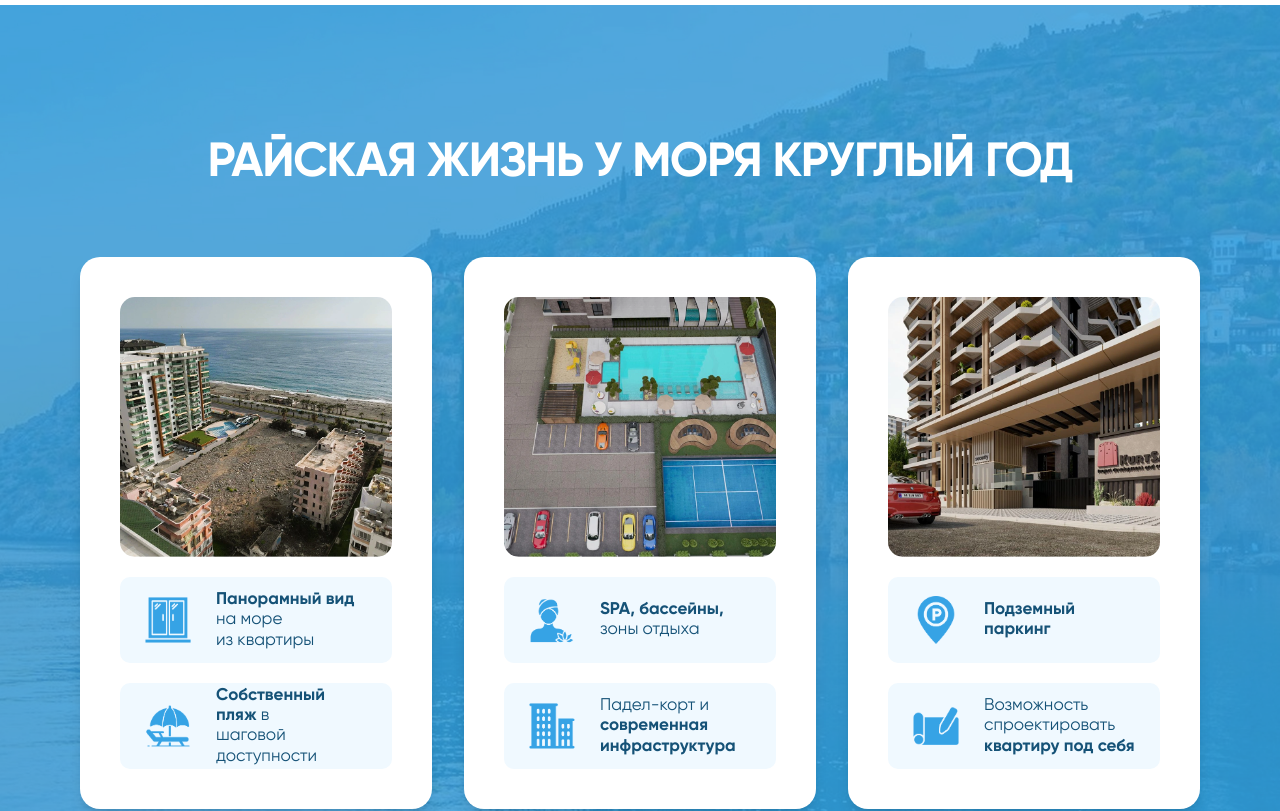
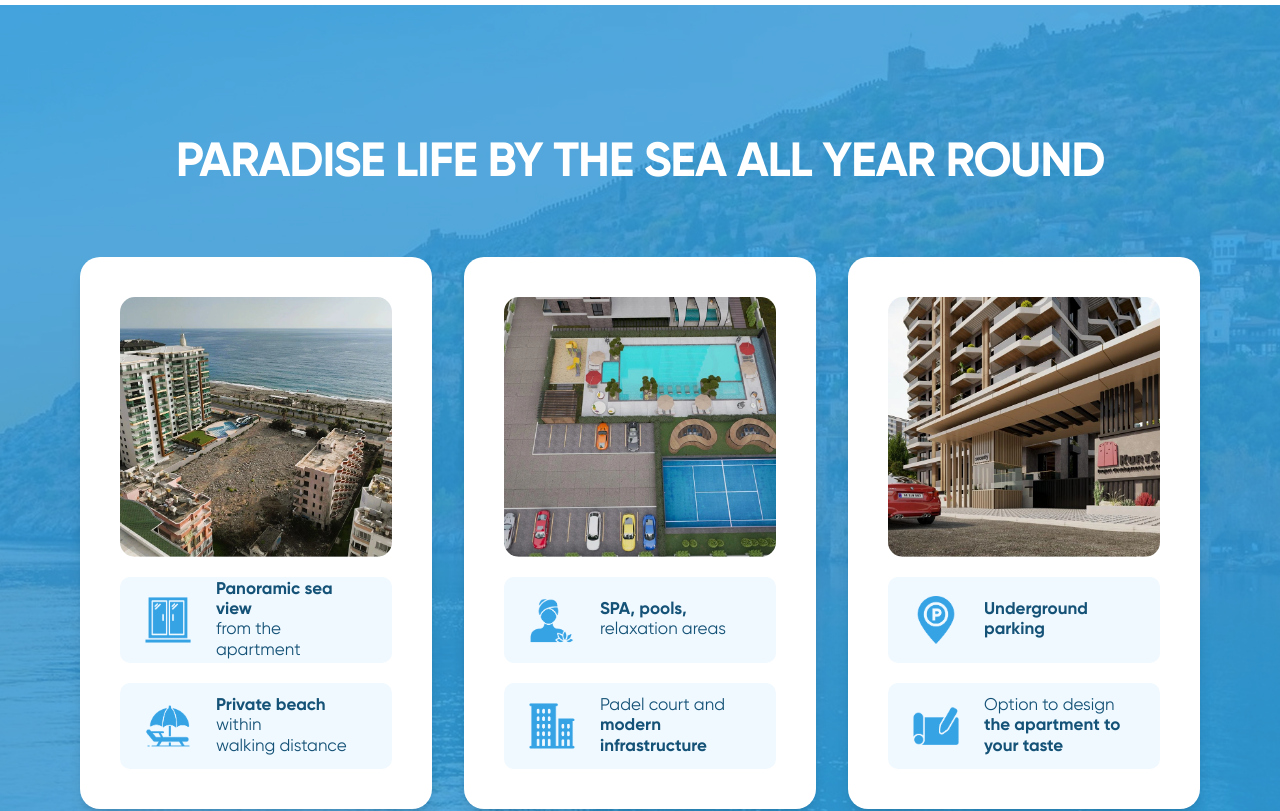
Before and after one commit to est20x/realestate_eng, a Next.js app: page / in a window 1280 px wide. Shown: the part 2100-2911 px from the top of the page. Built offline with nearby package versions, Linux system fonts and the light colour scheme; no server answers.

Commit message:
Translate Russian text to English in Lifestyle.tsx

```diff
--- a/app/components/Lifestyle.tsx
+++ b/app/components/Lifestyle.tsx
@@ -9,11 +9,11 @@ export default function Lifestyle() {
       className="self-stretch"
       style={{ backgroundColor: "var(--color-blue-accent)" }}
     >
-      {/* Мобільна версія */}
+      {/* Mobile version */}
       <div className="md:hidden flex flex-col items-center self-stretch bg-[url(/paradiseLifeBG.webp)] bg-cover bg-center py-18.75 px-5">
         <span className="text-white text-[26px] font-semibold text-center w-full max-w-[280px] mb-4.75 uppercase leading-[100%]">
-          <span className="whitespace-nowrap">Райская жизнь у</span>{" "}
-          <span className="whitespace-nowrap">моря круглый год</span>
+          <span className="whitespace-nowrap">Paradise life by</span>{" "}
+          <span className="whitespace-nowrap">the sea all year round</span>
         </span>
         <div className="flex flex-col md:grid md:grid-cols-2 lg:grid-cols-3 self-stretch gap-5.25 md:gap-6 lg:gap-8">
           <div className="flex flex-col w-full bg-white py-6.5 md:py-8 lg:py-10 px-6.5 md:px-8 lg:px-10 gap-2.25 md:gap-3 lg:gap-4 rounded-[13px] md:rounded-[15px]">
@@ -37,8 +37,7 @@ export default function Lifestyle() {
                 className="flex-1 text-sm md:text-base lg:text-lg font-light"
                 style={{ color: "var(--color-blue-primary)" }}
               >
-                <span className="font-semibold">Панорамный вид</span> на море из
-                квартиры
+                <span className="font-semibold">Panoramic sea view</span> from the apartment
               </span>
             </div>
             <div className="flex items-center self-stretch bg-[#EBF7FF] py-2.5 md:py-3 lg:py-3.5 px-3.25 md:px-4 lg:px-5 gap-4.5 md:gap-5 lg:gap-6 rounded-md">
@@ -53,8 +52,7 @@ export default function Lifestyle() {
                 className="flex-1 text-sm md:text-base lg:text-lg font-light"
                 style={{ color: "var(--color-blue-primary)" }}
               >
-                <span className="font-semibold">Собственный пляж</span> в шаговой
-                доступности
+                <span className="font-semibold">Private beach</span> within walking distance
               </span>
               <div className="w-8.25 md:w-10 lg:w-12 h-8.25 md:h-10 lg:h-12"></div>
             </div>
@@ -77,9 +75,9 @@ export default function Lifestyle() {
                 className="w-8.25 md:w-10 lg:w-12 h-8.25 md:h-10 lg:h-12 mr-4.5 md:mr-5 lg:mr-6 object-fill"
               />
               <span className="text-sm md:text-base lg:text-lg leading-[100%] text-(--color-blue-primary)">
-                <span className="font-semibold">SPA, бассейны,</span>
+                <span className="font-semibold">SPA, pools,</span>
                 <br />
-                <span className="font-normal">зоны отдыха</span>
+                <span className="font-normal">relaxation areas</span>
               </span>
             </div>
             <div className="flex items-center self-stretch bg-[#EBF7FF] py-2.75 md:py-3 lg:py-3.5 px-3.25 md:px-4 lg:px-5 gap-4.5 md:gap-5 lg:gap-6 rounded-md">
@@ -94,8 +92,8 @@ export default function Lifestyle() {
                 className="flex-1 text-sm md:text-base lg:text-lg font-light"
                 style={{ color: "var(--color-blue-primary)" }}
               >
-                Падел-корт и{" "}
-                <span className="font-semibold">современная инфраструктура</span>
+                Padel court and{" "}
+                <span className="font-semibold">modern infrastructure</span>
               </span>
             </div>
           </div>
@@ -117,9 +115,9 @@ export default function Lifestyle() {
                 className="w-8.25 md:w-10 lg:w-12 h-8.25 md:h-10 lg:h-12 mr-4.5 md:mr-5 lg:mr-6 object-fill"
               />
               <span className="text-sm md:text-base lg:text-lg font-semibold leading-[100%] text-(--color-blue-primary)">
-                Подземный
+                Underground
                 <br />
-                паркинг
+                parking
               </span>
             </div>
             <div className="flex items-center self-stretch bg-[#EBF7FF] text-left py-2.5 md:py-3 lg:py-3.5 px-3.25 md:px-4 lg:px-5 gap-4.5 md:gap-5 lg:gap-6 rounded-md border-0">
@@ -131,18 +129,18 @@ export default function Lifestyle() {
                 className="w-8.25 md:w-10 lg:w-12 h-8.25 md:h-10 lg:h-12 object-fill"
               />
               <span className="flex-1 text-sm md:text-base lg:text-lg font-light text-(--color-blue-primary)">
-                Возможность спроектировать{" "}
-                <span className="font-semibold">квартиру под себя</span>
+                Option to design{" "}
+                <span className="font-semibold">the apartment to your taste</span>
               </span>
             </div>
           </div>
         </div>
       </div>
 
-      {/* Планшетна та Десктопна версія */}
+      {/* Tablet & Desktop version */}
       <div className="hidden md:flex flex-col items-center self-stretch bg-[url(/paradiseLifeBG-desktop.webp)] bg-cover bg-center py-16 lg:py-24 xl:py-32 2xl:py-26 px-6 md:px-8 lg:px-12 xl:px-20 2xl:px-16">
         <h2 className="text-white text-[32px] md:text-[36px] lg:text-[40px] xl:text-[48px] 2xl:text-[38px] font-semibold text-center mb-10 lg:mb-16 2xl:mb-13 uppercase leading-tight tracking-tight">
-          Райская жизнь у моря круглый год
+          Paradise life by the sea all year round
         </h2>
 
         <div className="grid grid-cols-1 md:grid-cols-2 lg:grid-cols-3 gap-6 lg:gap-8 2xl:gap-6 w-full max-w-[1440px] 2xl:max-w-[1440px]">
@@ -161,9 +159,9 @@ export default function Lifestyle() {
               icon="/window.png"
               content={
                 <>
-                  <span className="font-semibold">Панорамный вид</span> на море
+                  <span className="font-semibold">Panoramic sea view</span>
                   <br />
-                  <span>из квартиры</span>
+                  <span>from the apartment</span>
                 </>
               }
             />
@@ -171,9 +169,9 @@ export default function Lifestyle() {
               icon="/bed.png"
               content={
                 <>
-                  <span className="font-semibold">Собственный пляж</span> в
+                  <span className="font-semibold">Private beach</span> within
                   <br />
-                  <span>шаговой доступности</span>
+                  <span>walking distance</span>
                 </>
               }
             />
@@ -194,9 +192,9 @@ export default function Lifestyle() {
               icon="/woman.png"
               content={
                 <>
-                  <span className="font-semibold">SPA, бассейны,</span>
+                  <span className="font-semibold">SPA, pools,</span>
                   <br />
-                  <span>зоны отдыха</span>
+                  <span>relaxation areas</span>
                 </>
               }
             />
@@ -204,9 +202,9 @@ export default function Lifestyle() {
               icon="/building.png"
               content={
                 <>
-                  <span>Падел-корт и</span>
+                  <span>Padel court and</span>
                   <br />
-                  <span className="font-semibold">современная инфраструктура</span>
+                  <span className="font-semibold">modern infrastructure</span>
                 </>
               }
             />
@@ -227,9 +225,9 @@ export default function Lifestyle() {
               icon="/point.png"
               content={
                 <>
-                  <span className="font-semibold">Подземный</span>
+                  <span className="font-semibold">Underground</span>
                   <br />
-                  <span className="font-semibold">паркинг</span>
+                  <span className="font-semibold">parking</span>
                 </>
               }
             />
@@ -237,9 +235,9 @@ export default function Lifestyle() {
               icon="/paper.png"
               content={
                 <>
-                  <span>Возможность спроектировать</span>
+                  <span>Option to design</span>
                   <br />
-                  <span className="font-semibold">квартиру под себя</span>
+                  <span className="font-semibold">the apartment to your taste</span>
                 </>
               }
             />
```
